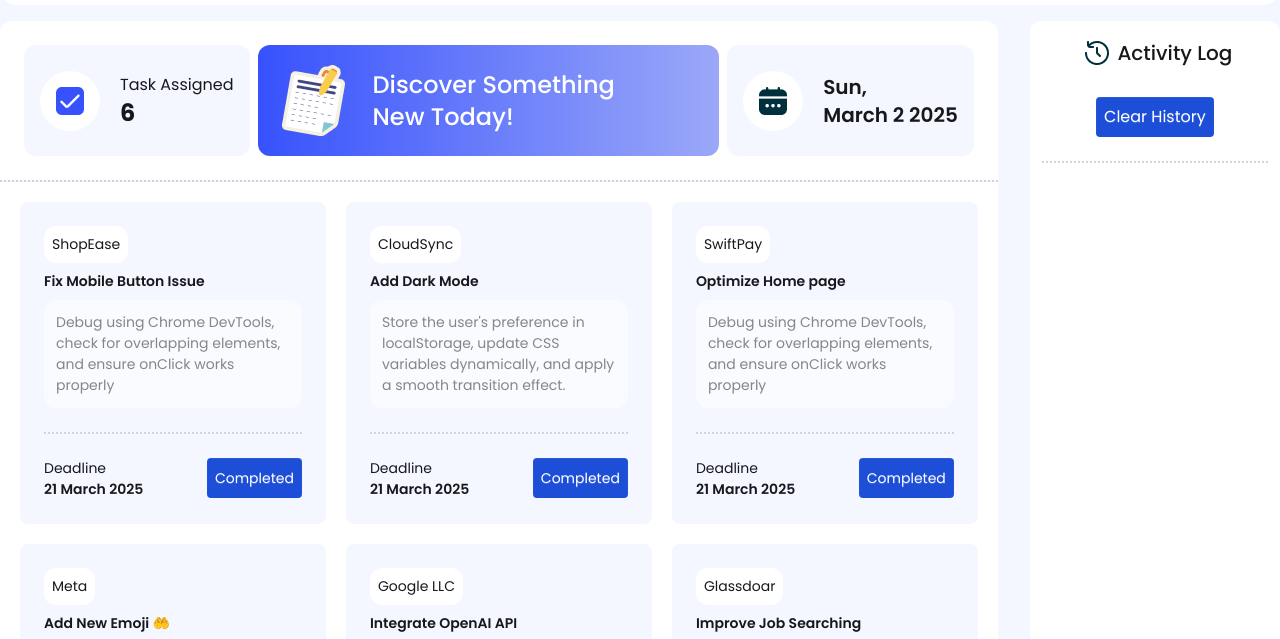
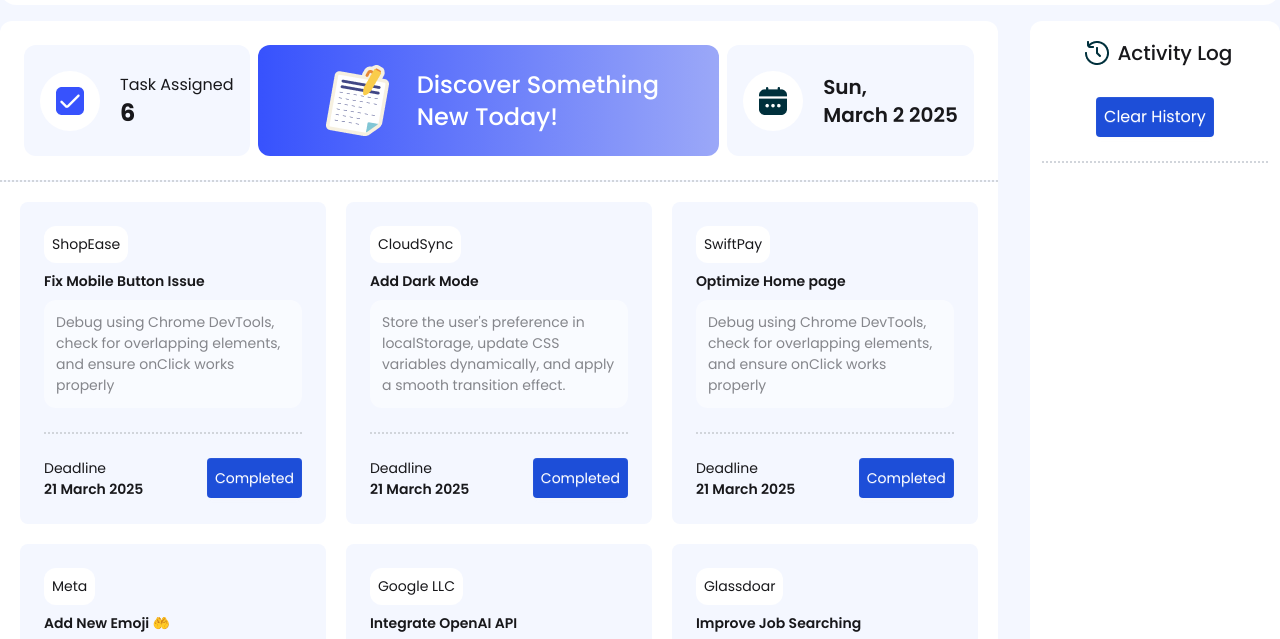
Before and after one commit to Md-Shahriar-Rahman-Shihab/Assignment-005-Programming-Hero, a plain HTML site: page index.html in a window 1280 px wide. Shown: the part 79-718 px from the top of the page. Drawn offline with nearby package versions, Linux system fonts and the light colour scheme.

Commit message:
Fix task assigned section error

```diff
--- a/index.html
+++ b/index.html
@@ -67,7 +67,7 @@
                     </ul>
                   </div>
                 </div>
-                <div style="background-image: linear-gradient(to right, #3752FD, #9BA8F8);" id="blog" class="p flex items-center gap-5 p-4 rounded-xl grow">
+                <div style="background-image: linear-gradient(to right, #3752FD, #9BA8F8);" id="blog" class="p flex items-center justify-center gap-5 p-4 rounded-xl grow">
                   <div>
                     <img src="./assets/board.png" alt="">
                   </div>
```
